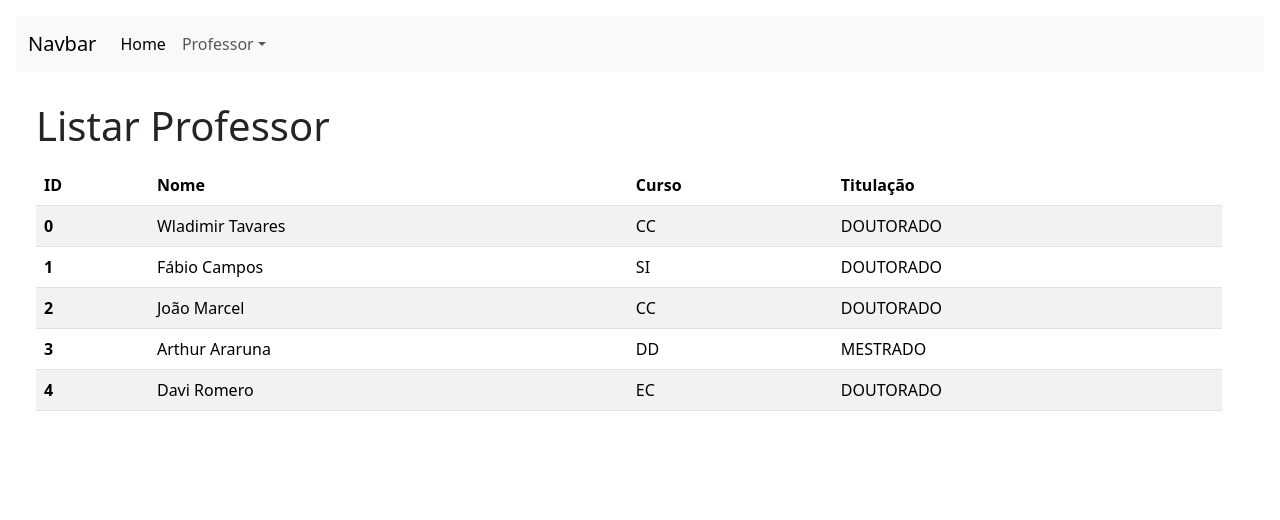
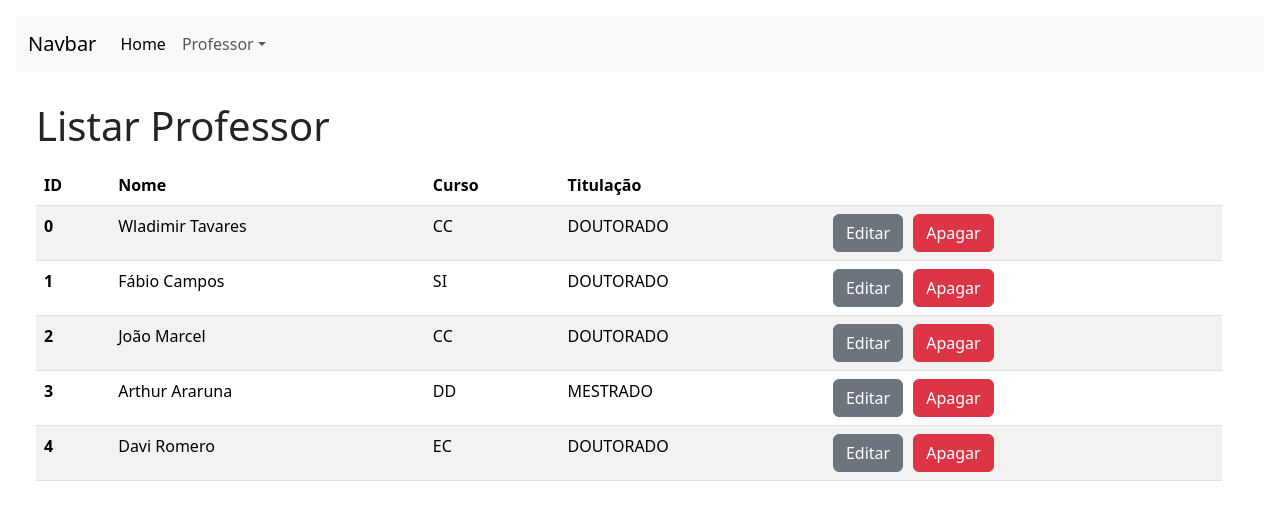
Before and after one commit to jeffersoncarvalho/ufc_2024_1, a React (Create React App) app in the folder WEB/T04/curso_react/: page /professor/listar in a window 1280 px wide. Shown: the top 520 px of the page. Built offline with nearby package versions, Linux system fonts and the light colour scheme.

Commit message:
crud listar bootstrap button

```diff
--- a/WEB/T04/curso_react/src/components/17CRUD/css/crud.css
+++ b/WEB/T04/curso_react/src/components/17CRUD/css/crud.css
@@ -7,3 +7,7 @@
 .table-content {
     margin-top: 15px;
 }
+
+button {
+    margin-left: 10px;
+}
--- a/WEB/T04/curso_react/src/components/17CRUD/professor/Listar.js
+++ b/WEB/T04/curso_react/src/components/17CRUD/professor/Listar.js
@@ -11,6 +11,12 @@
                     <td>{professor.nome}</td>
                     <td>{professor.curso}</td>
                     <td>{professor.titulacao}</td>
+                    <td>
+                        <div>
+                            <button type="button" className="btn btn-secondary">Editar</button>
+                            <button type="button" className="btn btn-danger">Apagar</button>
+                        </div>
+                    </td>
                 </tr>
             )
         }
@@ -29,6 +35,7 @@
               <th scope="col">Nome</th>
               <th scope="col">Curso</th>
               <th scope="col">Titulação</th>
+              <th scope="col"></th>
             </tr>
           </thead>
           <tbody>
```
